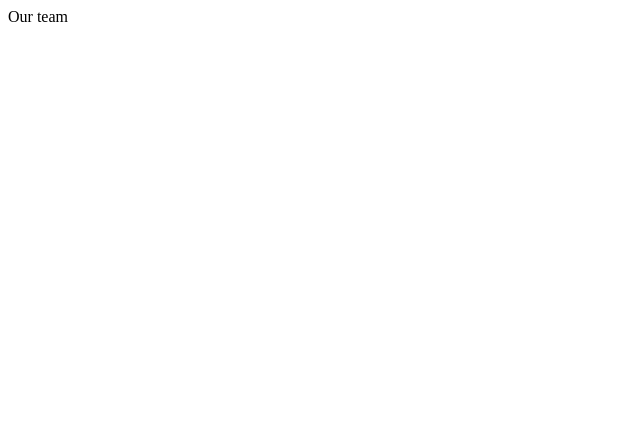
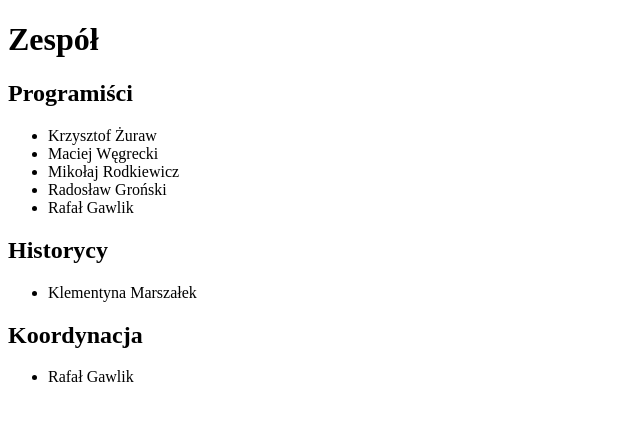
Before and after one commit to KlubJagiellonski/poznaj-app-backend, a Django app: page /mobile/team/ in a window 1280 px wide. Before the commit the part shown is almost empty. Shown: the top 421 px of the page, without its empty margins (0-640 px from the left). Run offline with Django 3.2, Linux system fonts and the light colour scheme; parts of the project's set-up code (start-up, migrations or seed data) failed here and were passed over.

Commit message:
Add team & update gitignore (virtualenv)

```diff
--- a/poznaj/templates/mobile/team.html
+++ b/poznaj/templates/mobile/team.html
@@ -3,5 +3,26 @@
 {% block title %} Our team {% endblock %}
 
 {% block content %}
-<div>Our team</div>
+<div>
+  <h1>Zespół</h1>
+
+  <h2>Programiści</h2>
+  <ul>
+    <li>Krzysztof Żuraw</li>
+    <li>Maciej Węgrecki</li>
+    <li>Mikołaj Rodkiewicz</li>
+    <li>Radosław Groński</li>
+    <li>Rafał Gawlik</li>
+  </ul>
+
+  <h2>Historycy</h2>
+  <ul>
+    <li>Klementyna Marszałek</li>
+  </ul>
+
+  <h2>Koordynacja</h2>
+  <ul>
+    <li>Rafał Gawlik</li>
+  </ul>
+</div>
 {% endblock %}
```
Also changed, not shown: 1 other file.
